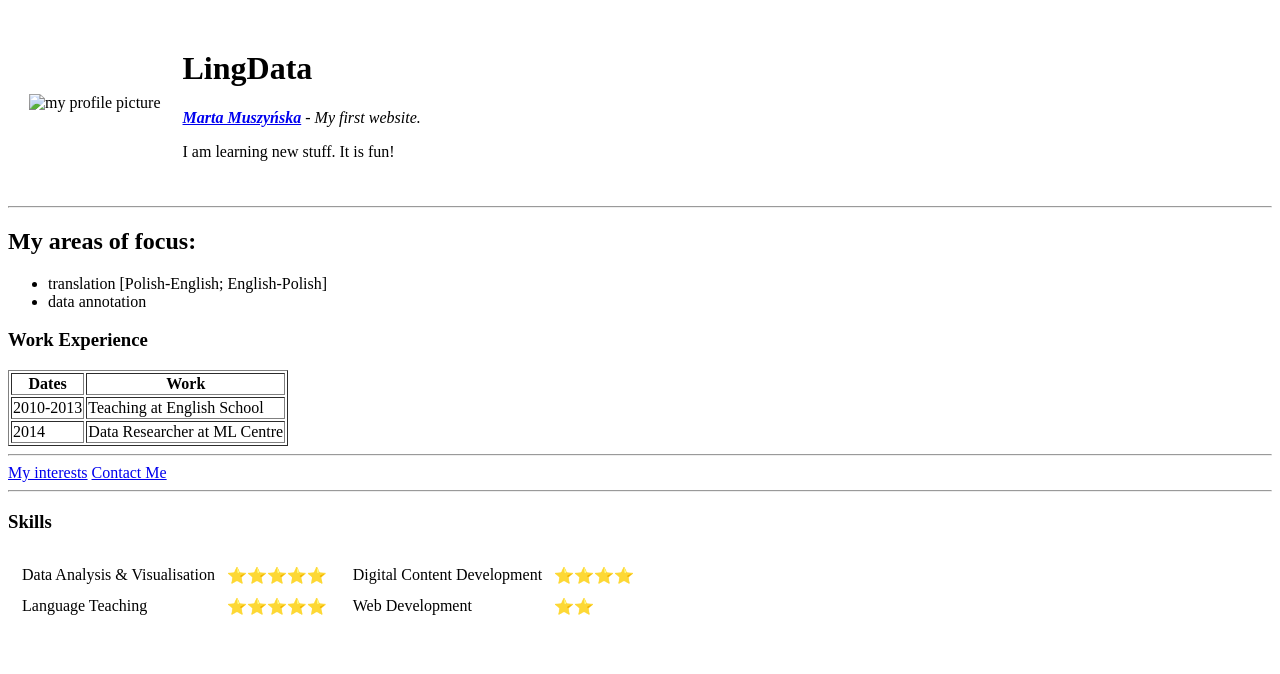
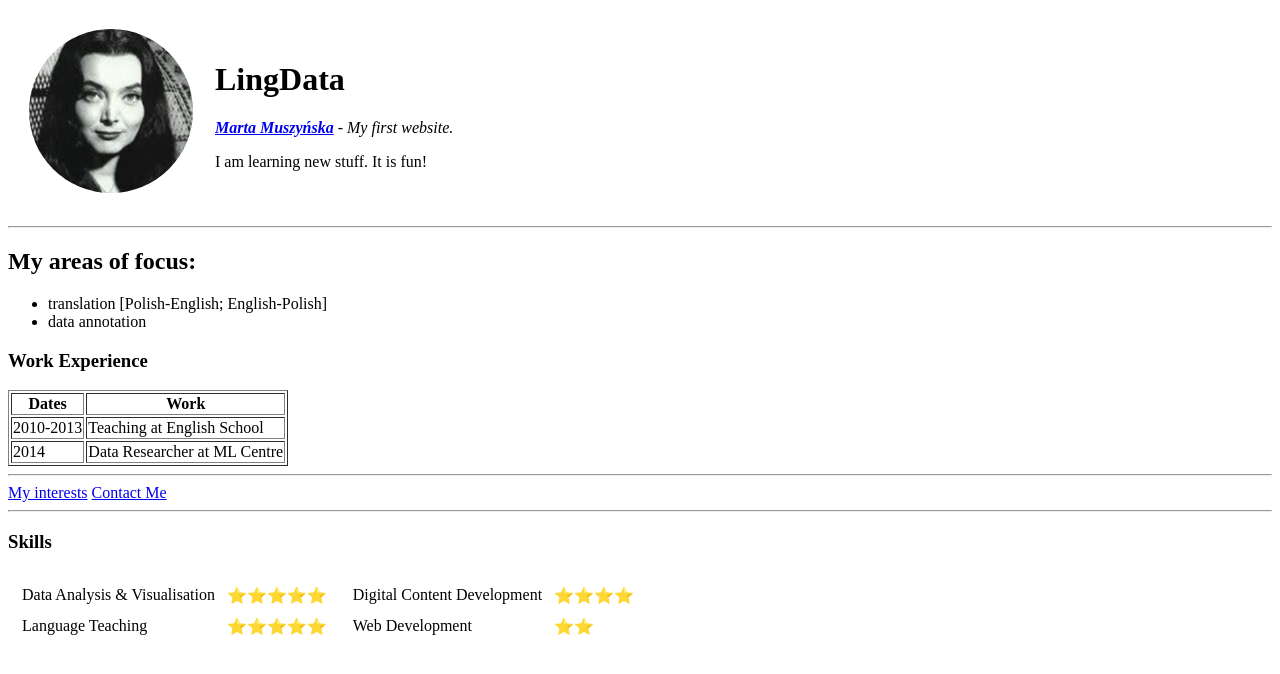
Before and after one commit to LingData89/CV, a plain HTML site: page index.html in a window 1280 px wide. Drawn offline with Linux system fonts and the light colour scheme.

Commit message:
Changed picture source

```diff
--- a/index.html
+++ b/index.html
@@ -10,7 +10,7 @@
 <body>
   <table cellspacing = 20px>
     <tr>
-      <td><img src="morticia-circle-cropped.png" alt="my profile picture"></td>
+      <td><img src="images/morticia-circle-cropped.png" alt="my profile picture"></td>
       <td>
         <h1>LingData</h1>
         <p><em><strong><a href="https://www.linkedin.com/feed/">Marta Muszyńska</a></strong> - My first website.</em></p>
```
